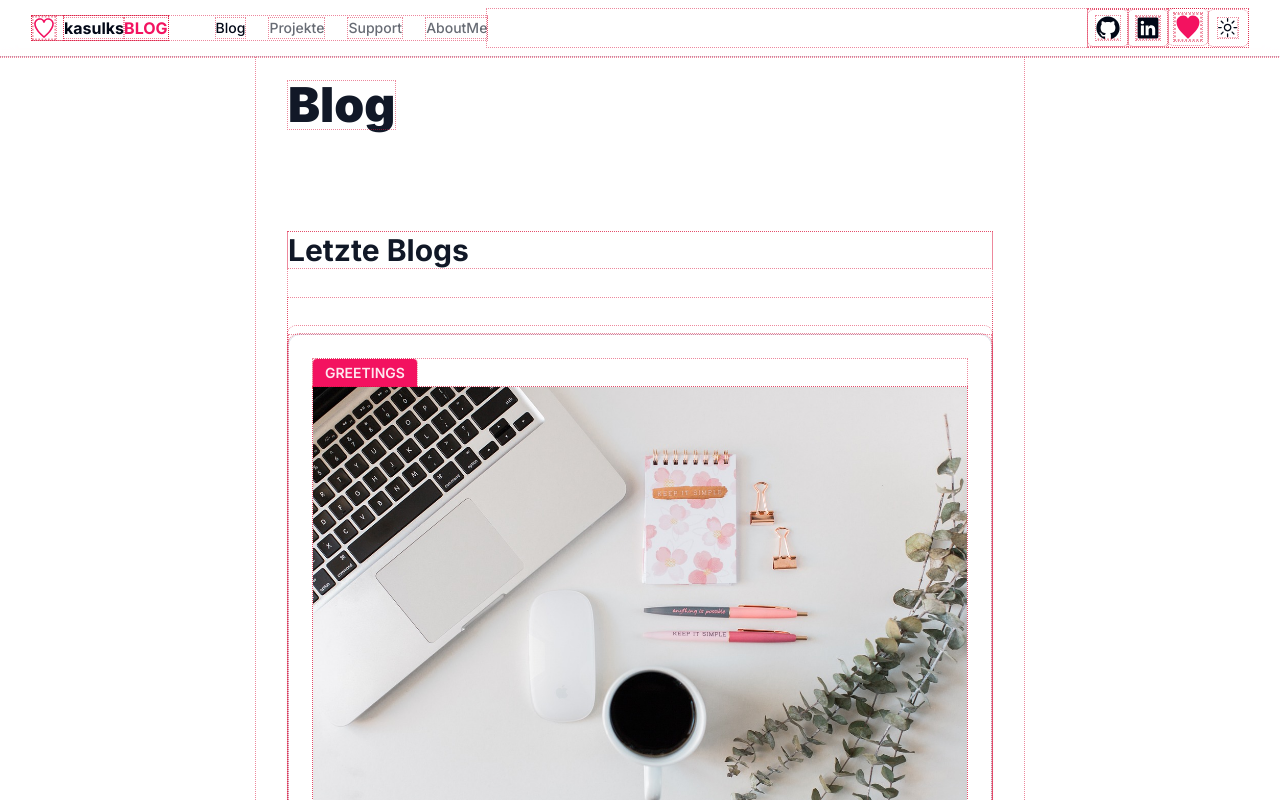
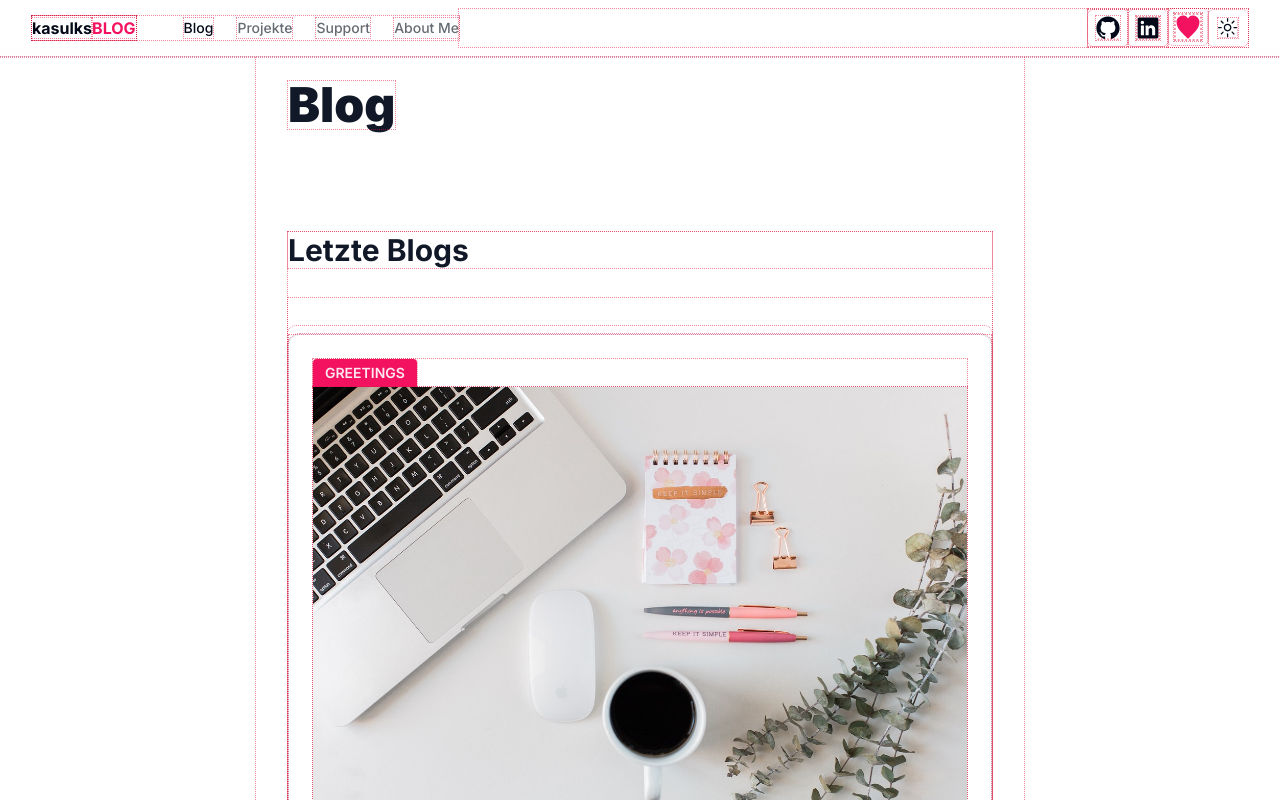
Before and after one commit to kasulk/blog, a Next.js app: page /blog in a window 1280 px wide. Shown: the top 800 px of the page. Built offline with nearby package versions, Linux system fonts and the light colour scheme.

Commit message:
rename KamelCaseHighlighter to CamelCaseHighlighter

```diff
--- a/src/components/KebapCaseHighlighter.tsx
+++ b/src/components/CamelCaseHighlighter.tsx
@@ -1,12 +1,12 @@
-type KebabCaseHighlighterProps = {
+type CamelCaseHighlighterProps = {
   text: string;
   accentColor?: string;
 };
 
-export function KebabCaseHighlighter({
+export function CamelCaseHighlighter({
   text,
   accentColor = "text-accent",
-}: KebabCaseHighlighterProps) {
+}: CamelCaseHighlighterProps) {
   const words = text.match(/[A-Z]?[a-z]+|[A-Z]+(?![a-z])/g) || [];
 
   return (
--- a/src/components/SiteHeader/Branding.tsx
+++ b/src/components/SiteHeader/Branding.tsx
@@ -1,15 +1,13 @@
+import { CamelCaseHighlighter } from "../CamelCaseHighlighter";
 import { siteConfig } from "@/config/site";
-import { HeartIcon } from "@radix-ui/react-icons";
-import { KebabCaseHighlighter } from "../KebapCaseHighlighter";
 
 const branding = `${siteConfig.name}${siteConfig.type.toUpperCase()}`;
 
 export function Branding() {
   return (
     <div className="flex space-x-2">
-      <HeartIcon className="h-6 w-6 text-accent" />
       <span className="font-bold">
-        <KebabCaseHighlighter text={branding} />
+        <CamelCaseHighlighter text={branding} />
       </span>
     </div>
   );
--- a/src/components/SiteHeader/MainNav.tsx
+++ b/src/components/SiteHeader/MainNav.tsx
@@ -2,7 +2,7 @@
 
 import Link from "next/link";
 import { Branding, NavLink } from ".";
-import { capitalize } from "@/lib/utils";
+import { capitalize, spacifyCamelCase } from "@/lib/utils";
 import { siteConfig } from "@/config/site";
 
 export function MainNav() {
@@ -17,7 +17,7 @@ export function MainNav() {
           page={page}
           className="hidden sm:inline-block"
         >
-          {capitalize(page)}
+          {spacifyCamelCase(capitalize(page))}
         </NavLink>
       ))}
     </nav>
```
